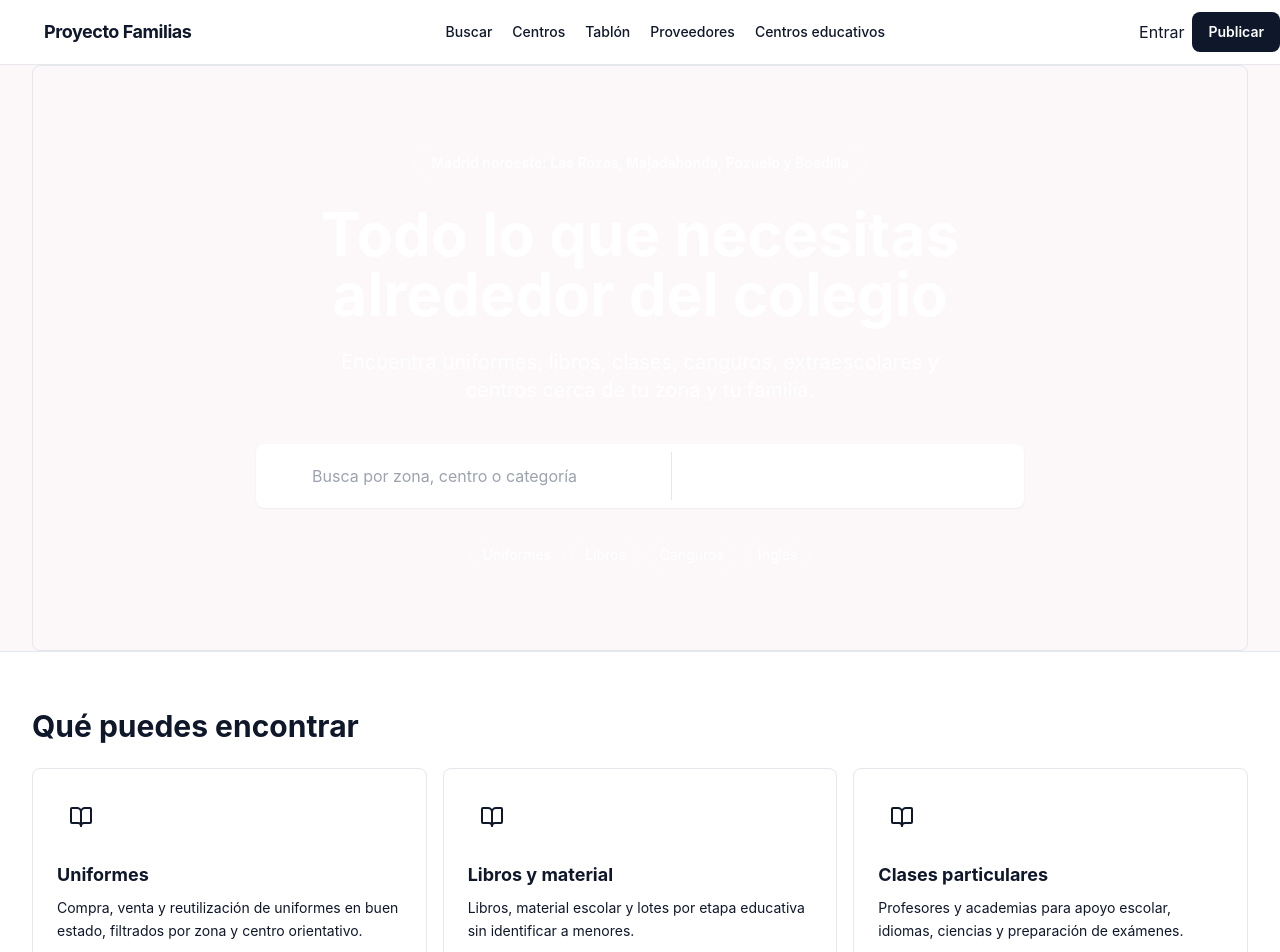
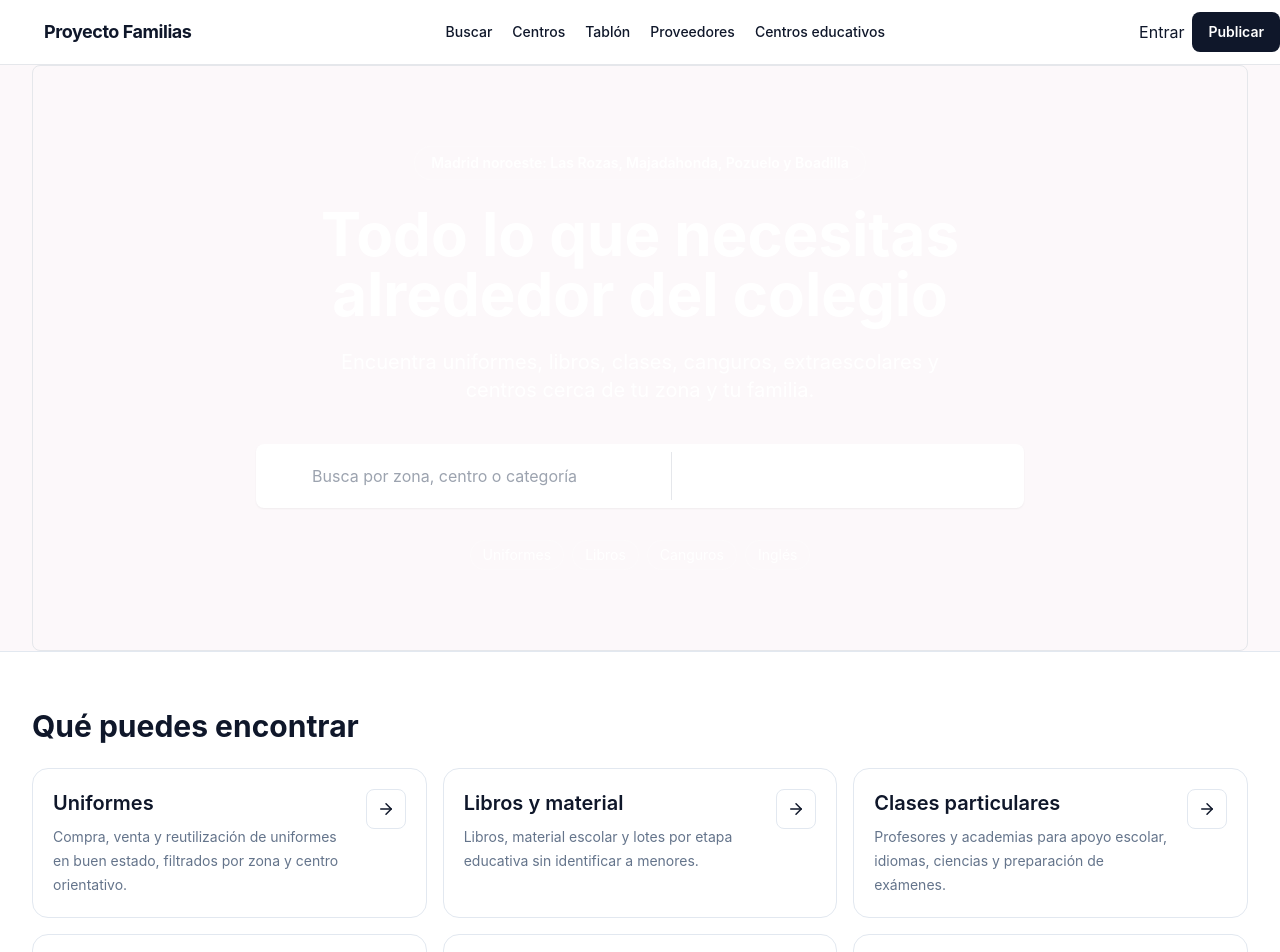
Before and after one commit to rdrgzjavier/kiryco, a Next.js app: page / in a window 1280 px wide. Shown: the top 952 px of the page. Built offline with nearby package versions, Linux system fonts and the light colour scheme.

Commit message:
Align category card with current design tokens

```diff
--- a/src/components/CategoryCard.tsx
+++ b/src/components/CategoryCard.tsx
@@ -1,35 +1,18 @@
 import Link from "next/link";
-import { BookOpen, CalendarDays, GraduationCap, School, Shirt, UserCheck } from "lucide-react";
-import { Category } from "@/lib/types";
-
-const icons = {
-  Shirt,
-  BookOpen,
-  GraduationCap,
-  UserCheck,
-  CalendarDays,
-  School,
-};
+import { ArrowRight } from "lucide-react";
+import type { Category } from "@/lib/types";
 
 export default function CategoryCard({ category }: { category: Category }) {
-  const Icon = icons[category.icon as keyof typeof icons] ?? BookOpen;
-
   return (
-    <Link href={`/categoria/${category.slug}`} className="group block">
-      <div
-        className="h-full rounded-lg border border-warm-200 p-6 transition-all duration-200 hover:border-brand-300 hover:shadow-sm"
-        style={{ backgroundColor: category.color }}
-      >
-        <div className="mb-5 flex h-12 w-12 items-center justify-center rounded-lg border border-white/70 bg-white/80 text-brand-800">
-          <Icon size={24} aria-hidden="true" />
+    <Link href={`/categoria/${category.slug}`} className="card group block p-5">
+      <div className="flex items-start justify-between gap-4">
+        <div>
+          <h3 className="text-xl font-semibold text-ink">{category.name}</h3>
+          <p className="mt-2 text-sm leading-6 text-muted">{category.description}</p>
         </div>
-        <h3 className="mb-2 text-lg font-bold text-warm-900">{category.name}</h3>
-        <p className="mb-5 text-sm leading-relaxed text-warm-700">{category.description}</p>
-        {category.listingsCount !== undefined ? (
-          <span className="inline-flex rounded-full bg-white/70 px-3 py-1 text-xs font-semibold text-warm-700">
-            {category.listingsCount} publicaciones
-          </span>
-        ) : null}
+        <span className="icon-button shrink-0 group-hover:border-ink">
+          <ArrowRight size={18} aria-hidden />
+        </span>
       </div>
     </Link>
   );
```
